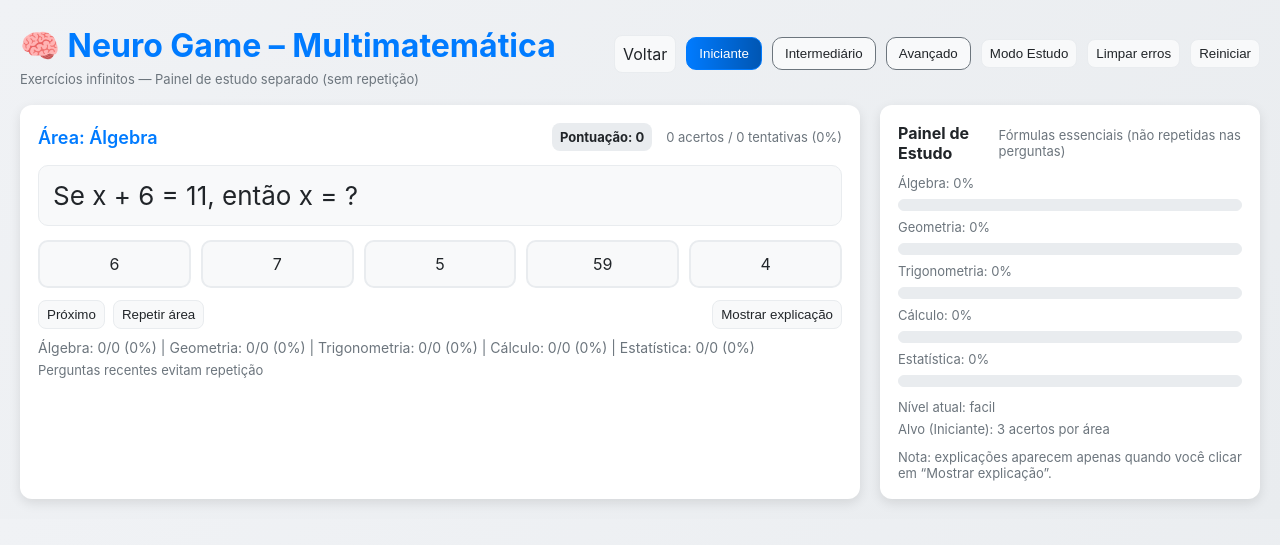
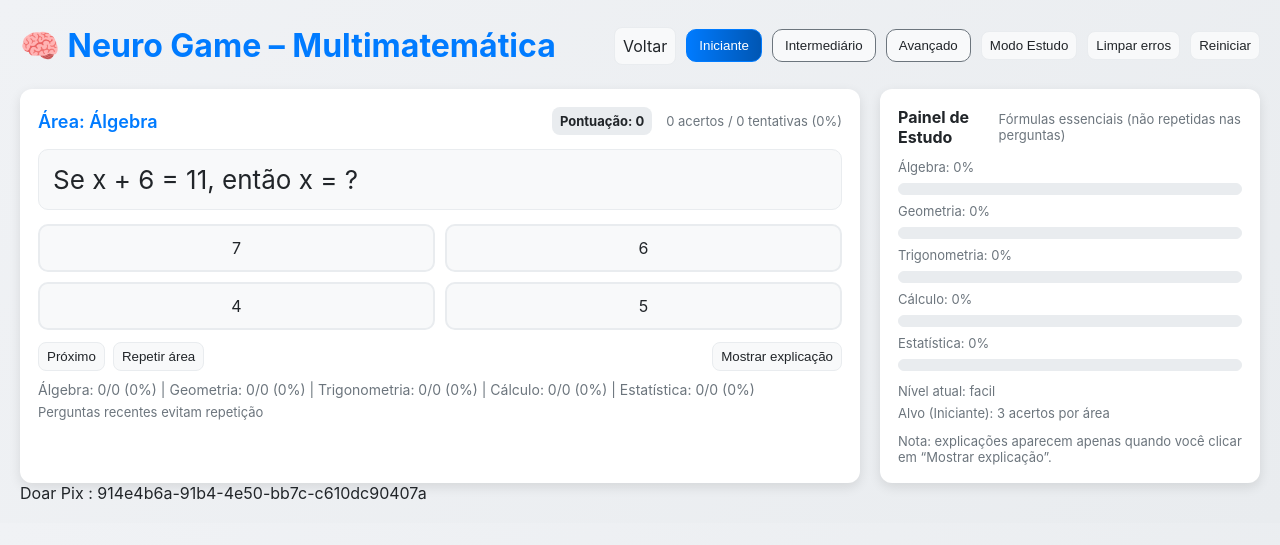
Before and after one commit to klebmatrix/sysdigital, a Flask app: page / in a window 1280 px wide. Shown: the top 545 px of the page. Run offline with Flask 3, Linux system fonts and the light colour scheme.

Commit message:
atualização do projeto

```diff
--- a/templates/index.html
+++ b/templates/index.html
@@ -3,7 +3,7 @@
 <head>
 <meta charset="utf-8" />
 <meta name="viewport" content="width=device-width,initial-scale=1" />
-<title>🧠 Neuro Game – Multimatemática (Tema Claro)</title>
+<title>🧠 Neuro Game – Multimatemática </title>
 <style>
   /* Tema Claro */
   :root{
@@ -37,7 +37,7 @@
   .game-top{display:flex;justify-content:space-between;align-items:center;gap:12px;flex-wrap:wrap}
   #areaAtual{font-size:18px;font-weight:600;color:var(--accent)}
   .question{font-size:26px;margin:14px 0;padding:14px;background:var(--button-bg);border-radius:10px;border:1px solid var(--bg2); color:var(--text-color)}
-  .options{display:grid;grid-template-columns:repeat(5,1fr);gap:10px}
+  .options{display:grid;grid-template-columns:repeat(2,1fr);gap:10px}
   .option{padding:12px;border-radius:10px;background:var(--button-bg);border:2px solid var(--bg2);cursor:pointer;text-align:center; color:var(--text-color)}
   .option:hover{transform:translateY(-3px);transition:all .14s; background:var(--bg2)}
   .correct{background:var(--good);border-color:var(--good); color:#ffffff}
@@ -65,7 +65,6 @@
 <header>
   <div>
     <h1>🧠 Neuro Game – Multimatemática</h1>
-    <div class="small">Exercícios infinitos — Painel de estudo separado (sem repetição)</div>
   </div>
 
   <div class="controls">
@@ -268,12 +267,11 @@ function generateQuestion(area){
       options = [numAns, Math.round(numAns+randInt(2,8)), Math.round(Math.max(numAns-randInt(2,6),0)), Math.round(numAns+randInt(-5,10))];
     }
   } else {
-    options = [ans, 'x', '2', 'x²', '3'];
+    options = [ans, 'x', '2', 'x²'];
   }
 
-  options = shuffle(Array.from(new Set(options)).slice(0,5));
+  options = shuffle(Array.from(new Set(options)).slice(0,4));
   if(!options.some(o => String(o)===String(ans))) { options[0] = ans; shuffle(options); }
-  while(options.length < 5) { options.push(randInt(1, 100)); options = shuffle(Array.from(new Set(options)).slice(0,5)); }
   q.options = options;
   return q;
 }
@@ -445,5 +443,7 @@ repeatBtn.onclick = ()=>renderQuestion(currentQ); // Repete a pergunta atual
 setLevel('facil');
 updateStats();
 </script>
+
+Doar  Pix :  914e4b6a-91b4-4e50-bb7c-c610dc90407a
 </body>
 </html>
```
